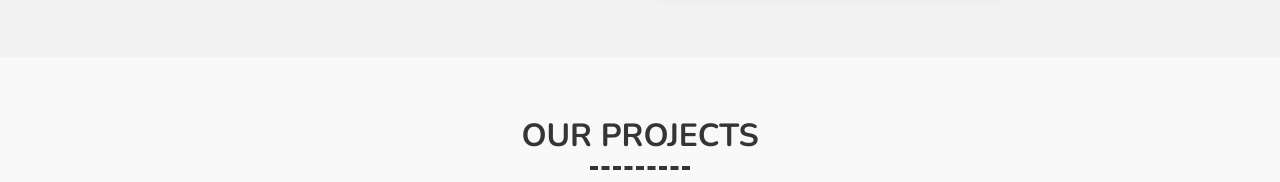
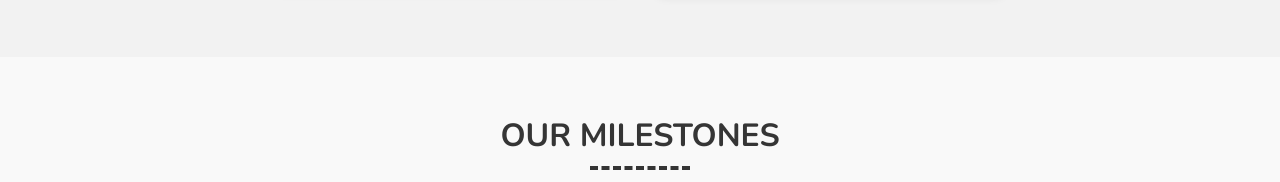
Before and after one commit to jyotsna1357/SREE, a plain HTML site: page index.html in a window 1280 px wide. Shown: the part 4221-4403 px from the top of the page. Drawn offline with nearby package versions, Linux system fonts and the light colour scheme.

Commit message:
Update index.html

```diff
--- a/index.html
+++ b/index.html
@@ -368,7 +368,7 @@
     <div class="container">
 
         <header class="section-header">
-            <h3 class="section-title">Our Projects</h3>
+            <h3 class="section-title">Our Milestones</h3>
             <p>
                 At Sreee Engineering Services, we excel in delivering top-notch engineering solutions across diverse industries. From large-scale industrial installations to civil construction, we execute every project with precision, efficiency, and a commitment to excellence.
             </p>
```
